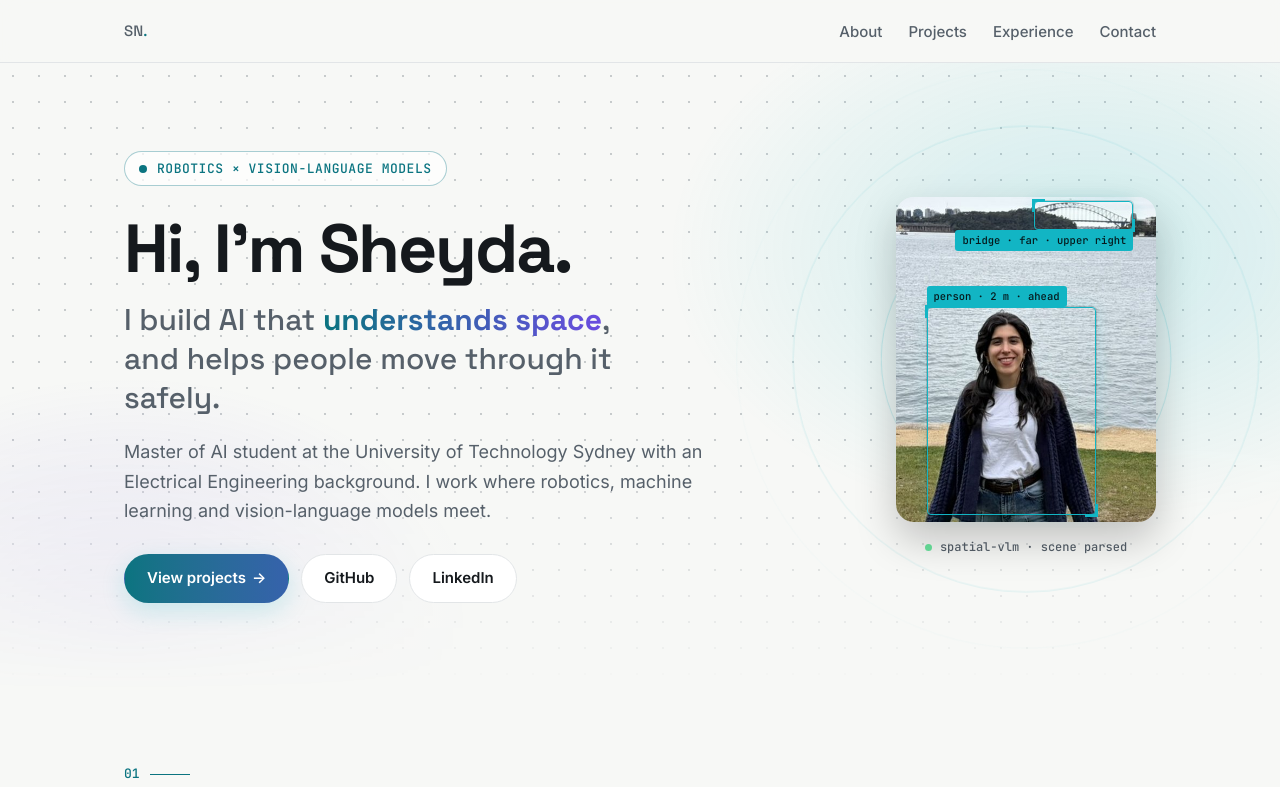
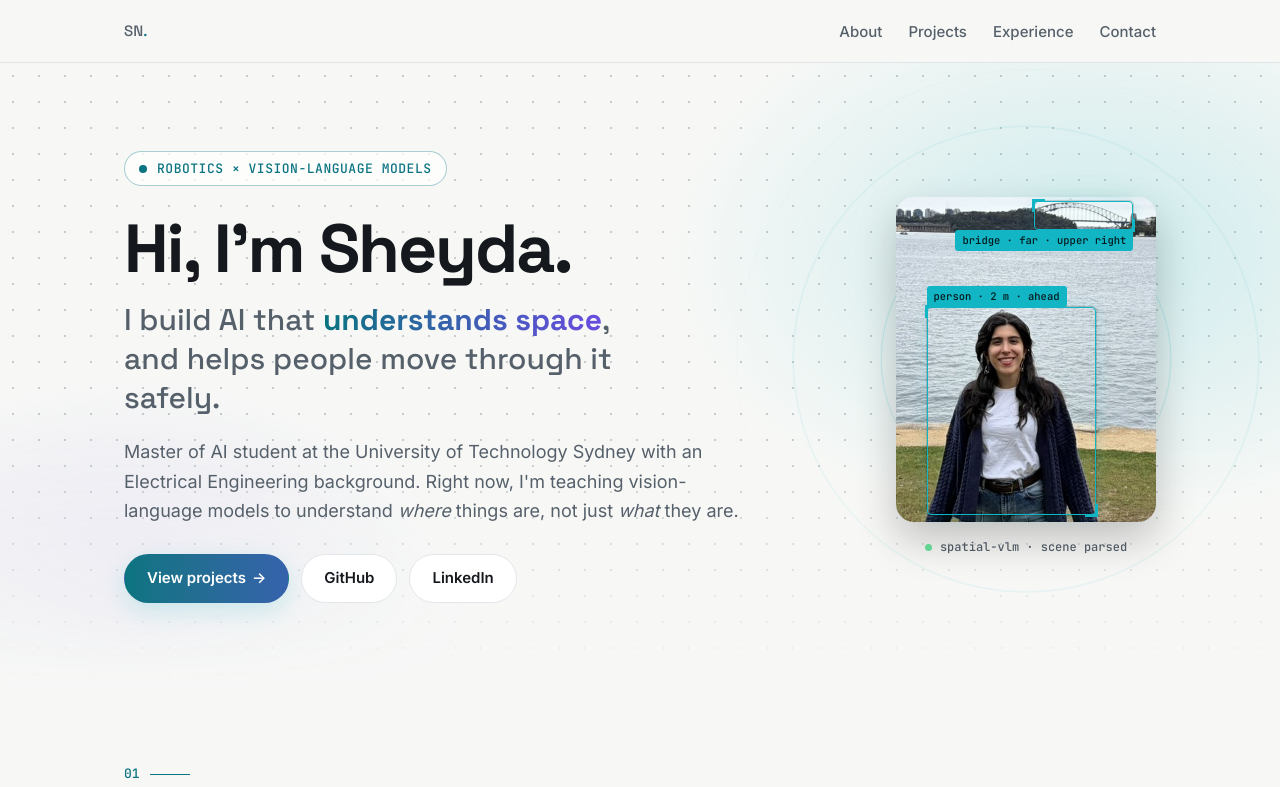
Before and after one commit to sheyda-nprst/sheyda-nprst.github.io, a plain HTML site: page index.html in a window 1280 px wide. Shown: the top 787 px of the page. Drawn offline with Linux system fonts and the light colour scheme.

Commit message:
Make intro sentence more specific
Co-Authored-By: Claude Opus 5.5 <noreply@anthropic.com>

```diff
--- a/index.html
+++ b/index.html
@@ -41,7 +41,7 @@
           <p class="eyebrow"><span class="dot" aria-hidden="true"></span>Robotics × Vision-Language Models</p>
           <h1>Hi, I'm Sheyda.</h1>
           <p class="tagline">I build AI that <span class="grad">understands space</span>, and helps people move through it safely.</p>
-          <p class="lead">Master of AI student at the University of Technology Sydney with an Electrical Engineering background. I work where robotics, machine learning and vision-language models meet.</p>
+          <p class="lead">Master of AI student at the University of Technology Sydney with an Electrical Engineering background. Right now, I'm teaching vision-language models to understand <em>where</em> things are, not just <em>what</em> they are.</p>
           <div class="cta">
             <a class="btn primary" href="#projects">View projects <span aria-hidden="true">→</span></a>
             <a class="btn" href="https://github.com/sheyda-nprst">GitHub</a>
```
